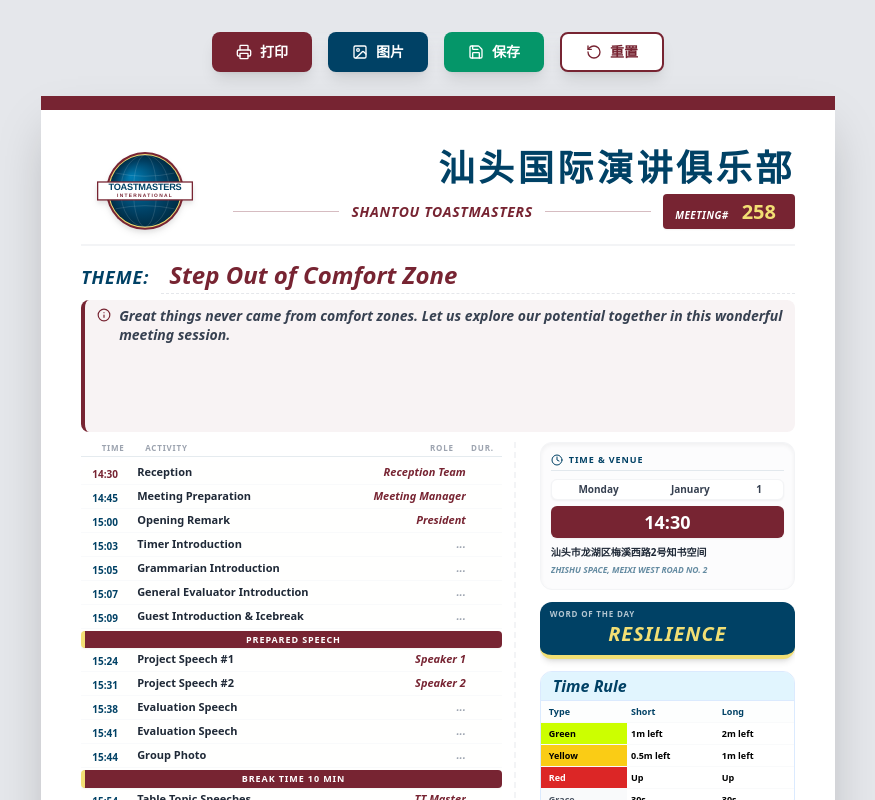
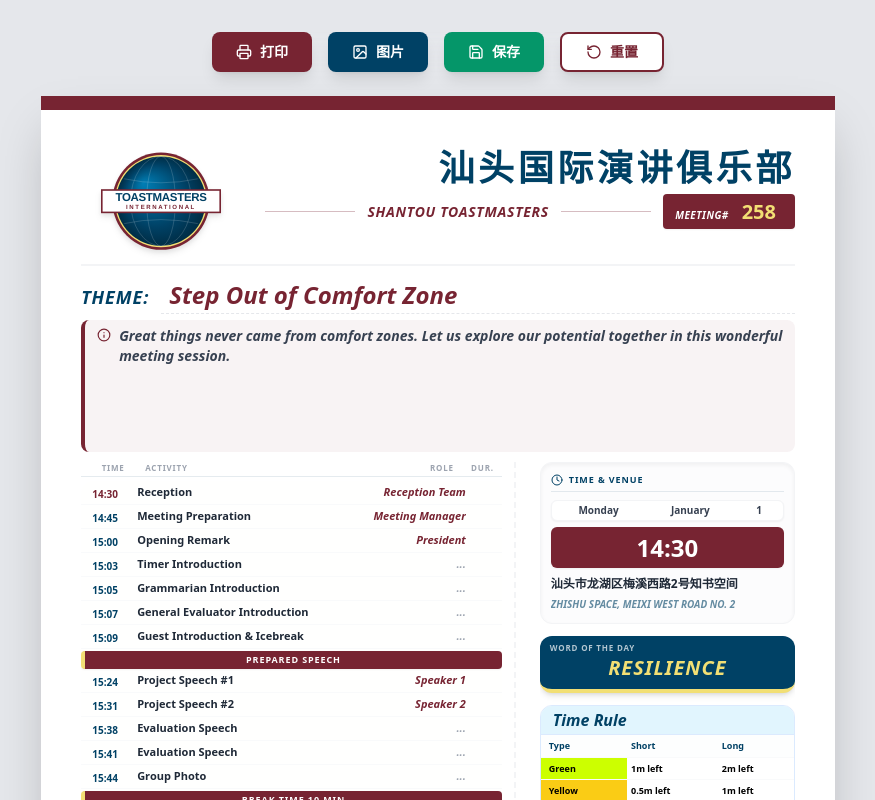
Before and after one commit to 347153245-alt/Chenyiyi, a React (Vite) app: page / in a window 1280 px wide. Shown: the top 800 px of the page, without its empty margins (202-1077 px from the left). Built offline with nearby package versions, Linux system fonts and the light colour scheme.

Commit message:
fix(ui): Increase logo size and improve header layout
Adjusts the width of the logo container to make the Toastmasters logo slightly larger. This improves the visual hierarchy and aesthetic of the meeting agenda header.

```diff
--- a/App.tsx
+++ b/App.tsx
@@ -187,9 +187,9 @@
         className="bg-white w-[210mm] h-[297mm] p-8 md:p-10 shadow-2xl print-container relative flex flex-col border-t-[14px] border-[#772432] box-border overflow-hidden"
       >
 
-        {/* TOP HEADER - CORRECTED LABEL */}
+        {/* TOP HEADER - CORRECTED LABEL & SLIGHTLY LARGER LOGO */}
         <div className="flex justify-between items-start mb-3 gap-6 shrink-0 border-b-2 border-gray-100 pb-3">
-          <div className="w-32 shrink-0">
+          <div className="w-40 shrink-0">
              <TMLogo />
           </div>
           <div className="flex-grow flex flex-col items-end">
@@ -311,12 +311,12 @@
                   <select value={info.date} onChange={e => setInfo({...info, date: e.target.value})} className="bg-transparent border-none p-0 focus:ring-0 appearance-none flex-grow text-center text-[10px] font-black">{DATES.map(d => <option key={d} value={d}>{d}</option>)}</select>
                 </div>
                 <div className="flex items-center justify-center bg-[#772432] text-white py-1 rounded-md shadow-sm">
-                  <input className="bg-transparent outline-none w-16 font-black text-center text-lg leading-none" value={info.time} onChange={e => setInfo({...info, time: e.target.value})} />
+                  <input className="bg-transparent outline-none w-20 font-black text-center text-2xl leading-none" value={info.time} onChange={e => setInfo({...info, time: e.target.value})} />
                 </div>
               </div>
-              <div className="text-[10px] leading-tight font-bold text-gray-800 space-y-1 mt-2">
+              <div className="text-[12px] leading-tight font-bold text-gray-800 space-y-1 mt-2">
                 <textarea className="w-full bg-transparent outline-none resize-none overflow-hidden p-0 border-none focus:ring-0 font-black leading-tight" rows={1} value={info.location} onInput={e => handleAutoHeight(e.target as HTMLTextAreaElement)} onChange={e => setInfo({...info, location: e.target.value})} />
-                <textarea className="w-full bg-transparent outline-none resize-none overflow-hidden p-0 border-none focus:ring-0 text-[#004165] text-[8.5px] uppercase font-black italic opacity-60 leading-tight" rows={1} value={info.locationEn} onInput={e => handleAutoHeight(e.target as HTMLTextAreaElement)} onChange={e => setInfo({...info, locationEn: e.target.value})} />
+                <textarea className="w-full bg-transparent outline-none resize-none overflow-hidden p-0 border-none focus:ring-0 text-[#004165] text-[10px] uppercase font-black italic opacity-60 leading-tight" rows={1} value={info.locationEn} onInput={e => handleAutoHeight(e.target as HTMLTextAreaElement)} onChange={e => setInfo({...info, locationEn: e.target.value})} />
               </div>
             </div>
 
```
